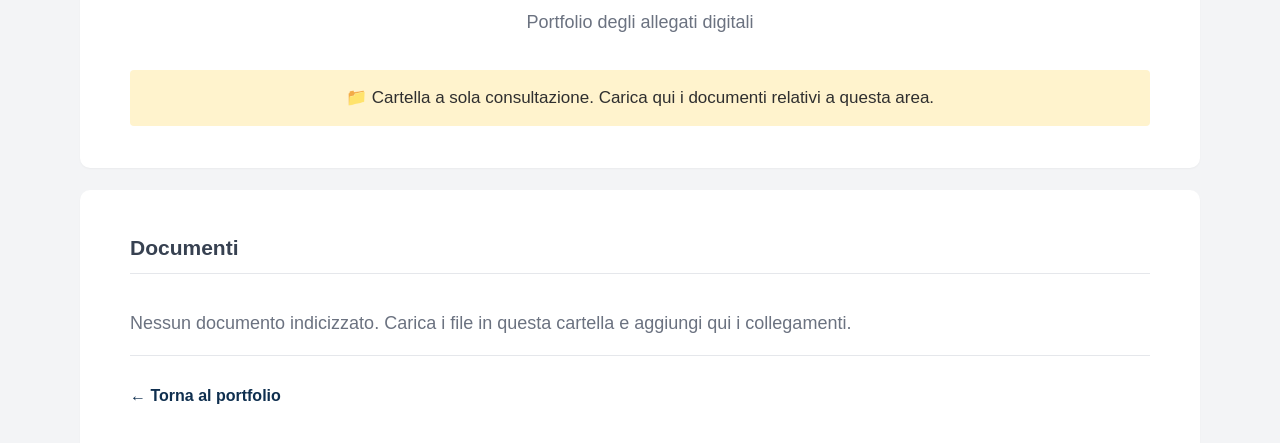
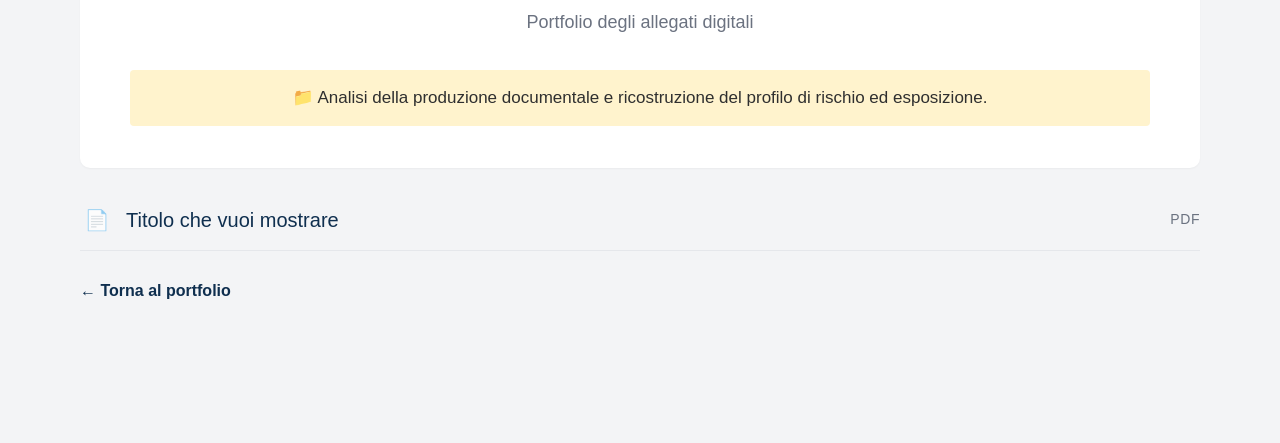
Before and after one commit to AssuntoRenzulli/Portfolio-degli-allegati-digitali-1, a plain HTML site: page allegati/SIN_Napoli_Bagnoli-Coroglio/index.html in a window 1280 px wide. Shown: the part 179-622 px from the top of the page. Drawn offline with Linux system fonts and the light colour scheme.

Commit message:
Update index.html

```diff
--- a/allegati/SIN_Napoli_Bagnoli-Coroglio/index.html
+++ b/allegati/SIN_Napoli_Bagnoli-Coroglio/index.html
@@ -10,12 +10,14 @@
     <section class="card header">
       <h1>SIN Napoli Bagnoli-Coroglio</h1>
       <p class="author">Portfolio degli allegati digitali</p>
-      <div class="alert">📁 Cartella a sola consultazione. Carica qui i documenti relativi a questa area.</div>
+      <div class="alert">📁 Analisi della produzione documentale e ricostruzione del profilo di rischio ed esposizione.</div>
     </section>
 
-    <section class="card">
-      <h2>Documenti</h2>
-      <p class="empty">Nessun documento indicizzato. Carica i file in questa cartella e aggiungi qui i collegamenti.</p>
+    <a class="row" href="Risultati ">
+  <span class="icon">📄</span>
+  <span class="title">Titolo che vuoi mostrare</span>
+  <span class="type">PDF</span>
+</a>
 
       <!-- ESEMPIO:
       <a class="row" href="nome-documento.pdf">
```
